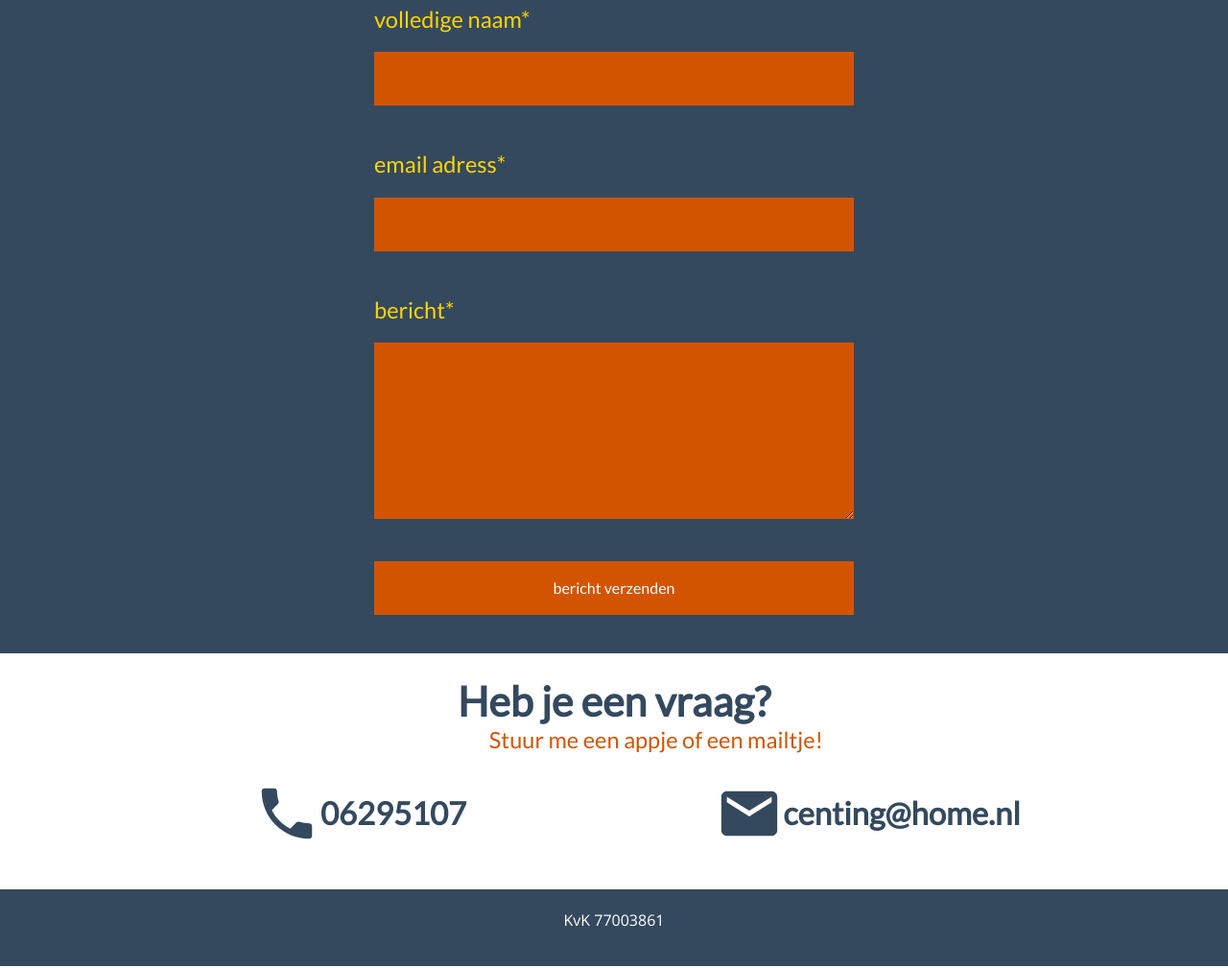
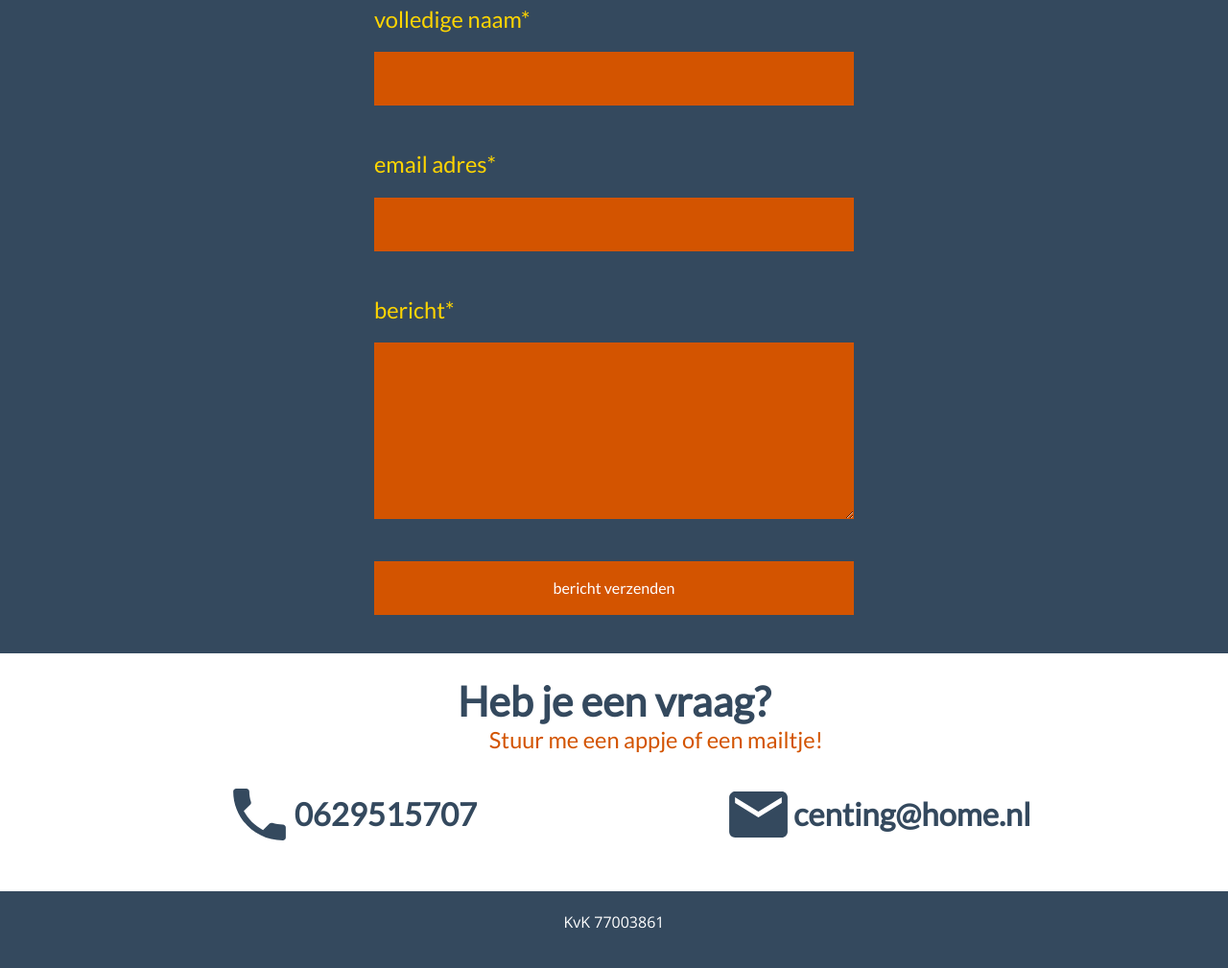
Before and after one commit to ErikStrijk/CarEquine, a plain HTML site: page contact.html in a window 1280 px wide. Shown: the part 1107-2116 px from the top of the page at 96% size. Drawn offline with nearby package versions, Linux system fonts and the light colour scheme.

Commit message:
Update contact.html

```diff
--- a/contact.html
+++ b/contact.html
@@ -124,7 +124,7 @@
         </div>
         <br>
         <div class="input-container">
-          <p>email adress*</p>
+          <p>email adres*</p>
           <input name="email" required type="email" >
         </div>
         <br>
@@ -149,7 +149,7 @@
             <div class="row">
               <a href="tel:0611569254" class="col justify-content-center">
                 <img width="14%" src="images/phone-24px.svg">
-                <h3> 06295107</h3>
+                <h3> 0629515707</h3>
               </a>
               <a href="mailto:erikstrijk@gmail.com" class="col justify-content-center">
                 <img width="14%" src="images/email-24px.svg">
```
